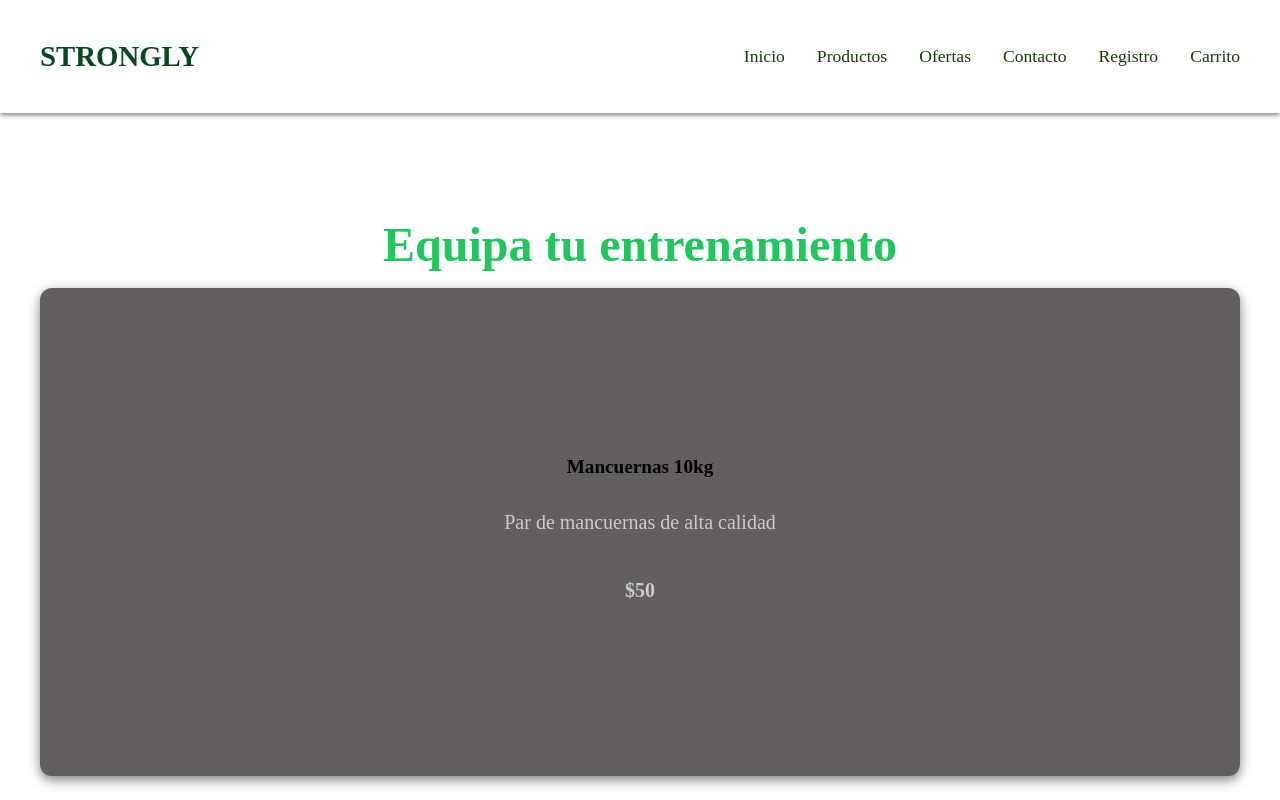
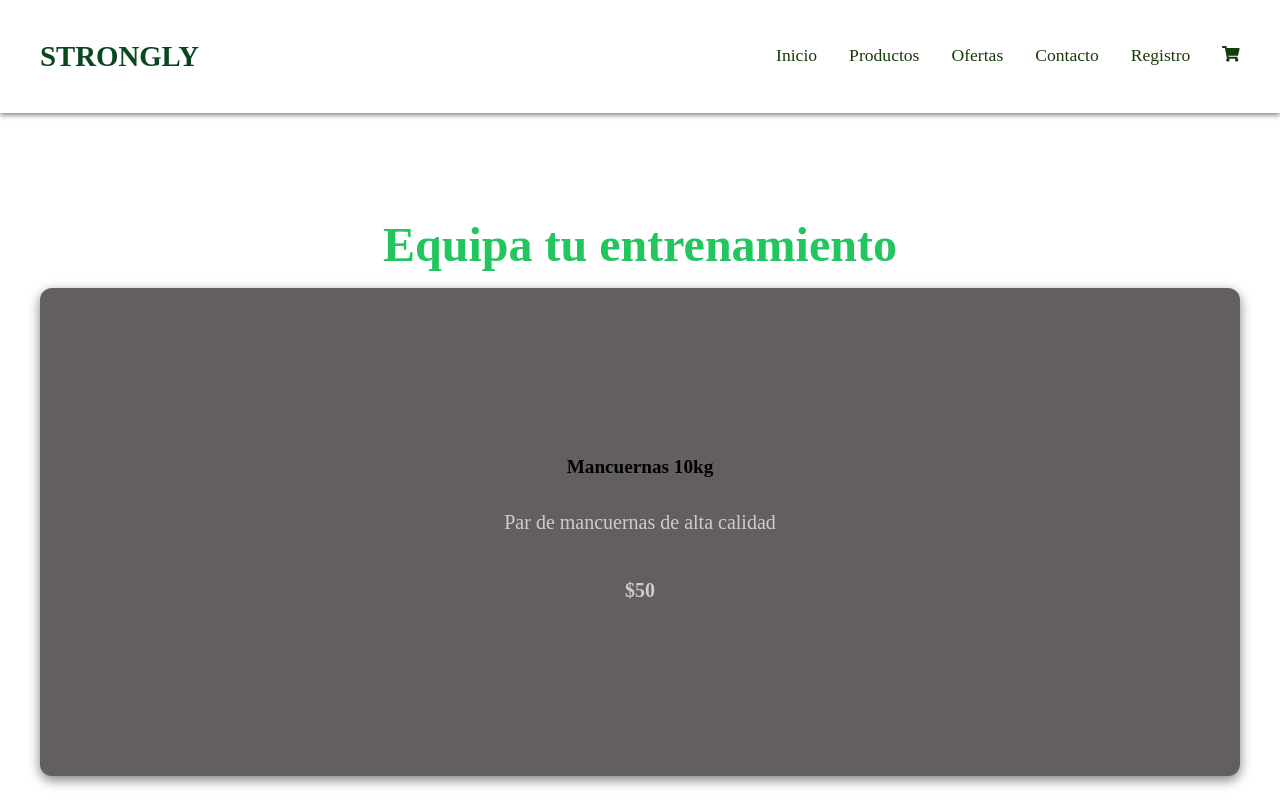
Before and after one commit to Maurooguev/Strongly-ecommerce-frontend, a React (Vite) app in the folder client/: page / in a window 1280 px wide. Shown: the top 800 px of the page. Built offline with nearby package versions, Linux system fonts and the light colour scheme.

Commit message:
Se agregó el ícono de carrito (Se instalaron diversos íconos del npm react-icons)

```diff
--- a/client/package.json
+++ b/client/package.json
@@ -12,6 +12,7 @@
   "dependencies": {
     "react": "^19.1.1",
     "react-dom": "^19.1.1",
+    "react-icons": "^5.5.0",
     "react-router-dom": "^7.9.4"
   },
   "devDependencies": {
--- a/client/src/views/Navbar/Navbar.jsx
+++ b/client/src/views/Navbar/Navbar.jsx
@@ -1,5 +1,6 @@
 import "./Navbar.css";
 import { Link } from "react-router-dom";
+import { FaShoppingCart } from 'react-icons/fa';
 
 export default function Navbar() {
   return (
@@ -15,7 +16,7 @@ export default function Navbar() {
           <li><Link to="/offers">Ofertas</Link></li>
           <li><Link to="/contact">Contacto</Link></li>
           <li><Link to="/register">Registro</Link></li>
-          <li><Link to="/cart">Carrito</Link></li>
+          <li><Link to="/cart"><FaShoppingCart /></Link></li> {/*Ahora es un ícono*/}
         </ul>
       </div>
     </nav>
```
Also changed, not shown: 1 other file (tests, documents, lock files or other folders).
